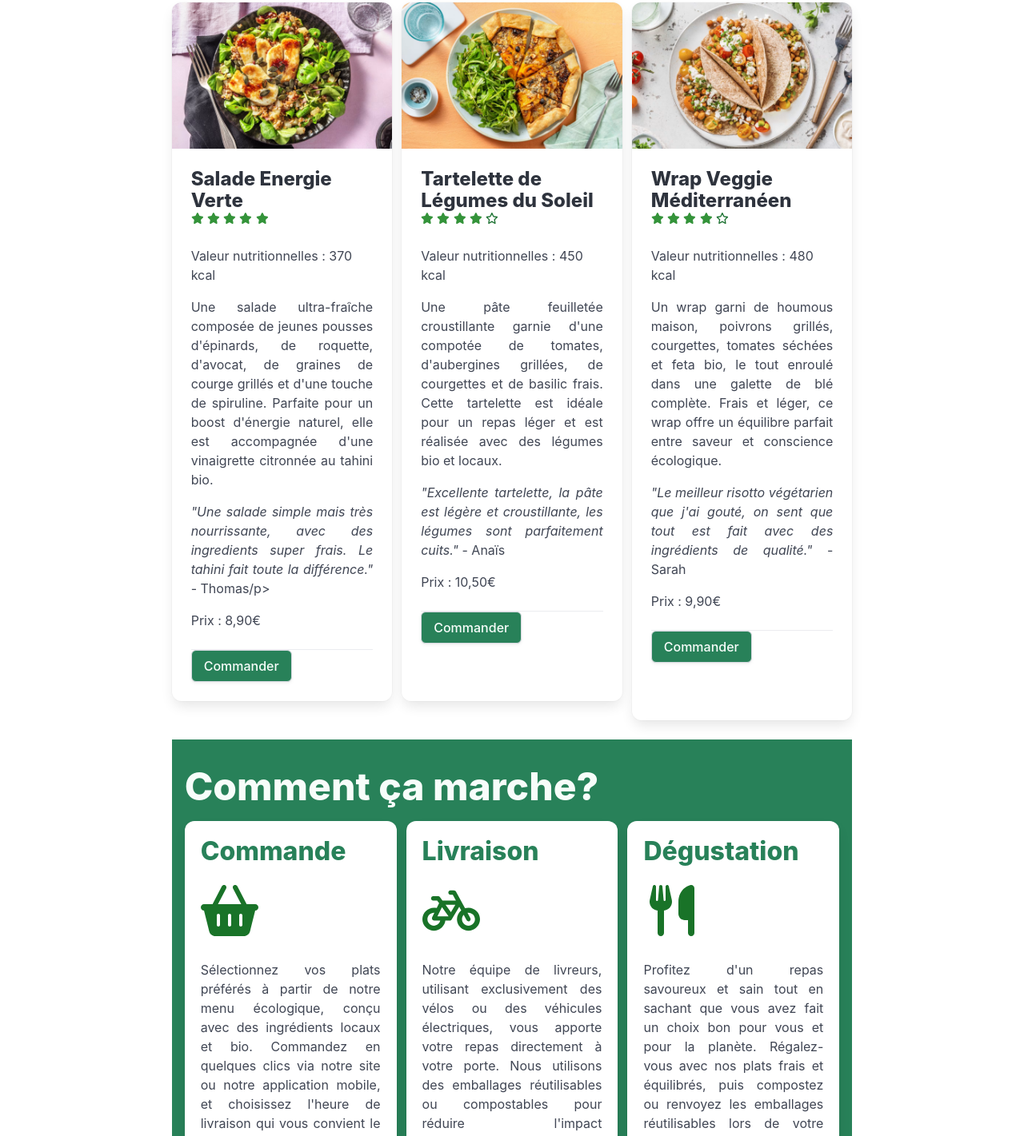
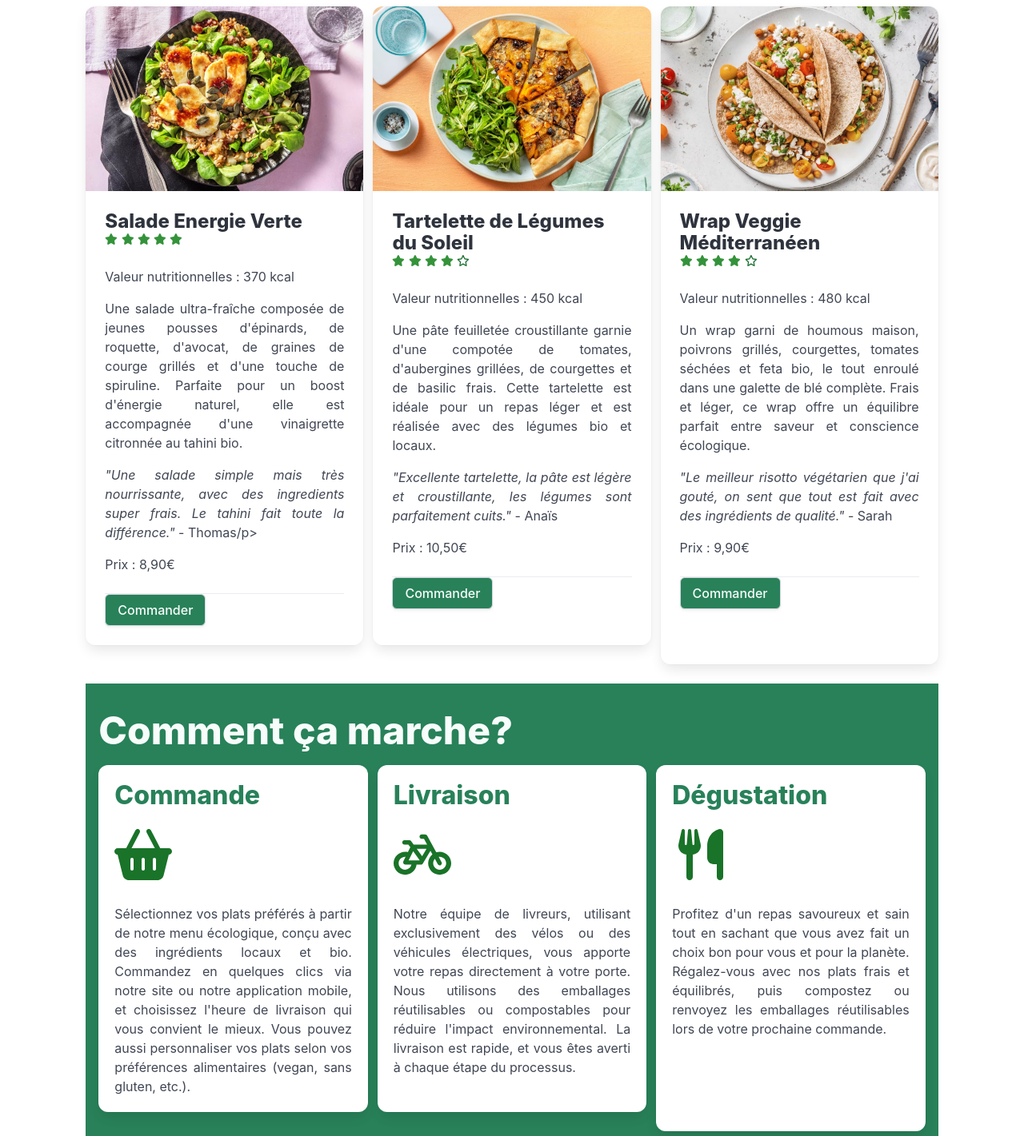
Before and after one commit to wladislasGorka/IntegrationWeb-Eval, a plain HTML site: page index.html in a window 1280 px wide. Shown: the part 1379-2800 px from the top of the page at 80% size. Drawn offline with Linux system fonts and the light colour scheme.

Commit message:
ajustement grid

```diff
--- a/index.html
+++ b/index.html
@@ -73,7 +73,7 @@
 
 <!-- Le corps de la page est centré et descendu pour ne pas être caché par la barre de navigation -->
 <div class="columns is-1 mt-6">
-    <div class="column is-8 is-offset-2">
+    <div class="column is-10 is-offset-1">
 
         <!-- Logo et descriptif de l'activité -->
         <header class="columns block">
@@ -93,7 +93,7 @@
         </header>
 
         <main>
-            <section id="repas" class="block grid is-col-min-10" aria-label="Menu">
+            <section id="repas" class="block grid is-col-min-11" aria-label="Menu">
                 <!-- Les produits sont construit avec les cards -->
 
                 <!-- Bowl -->
@@ -342,7 +342,7 @@
                 <header>
                     <h1 class="title is-1 has-text-success-35-invert my-4">Comment ça marche?</h1>
                 </header>
-                <section class="grid is-col-min-10">
+                <section class="grid has-1-cols-mobile has-1-cols-tablet has-3-cols-desktop">
                     <section class="box">
                         <h2 class="title is-3 has-text-success-35">Commande</h2>
                         <p class="content">
```
